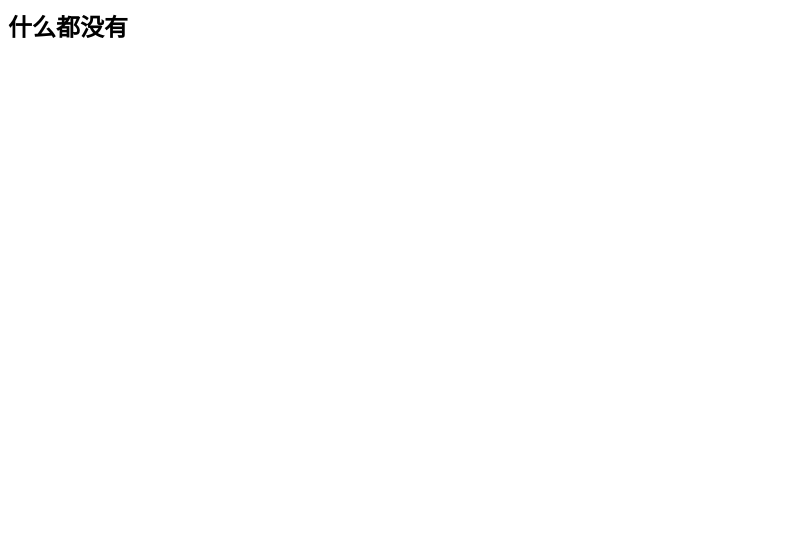
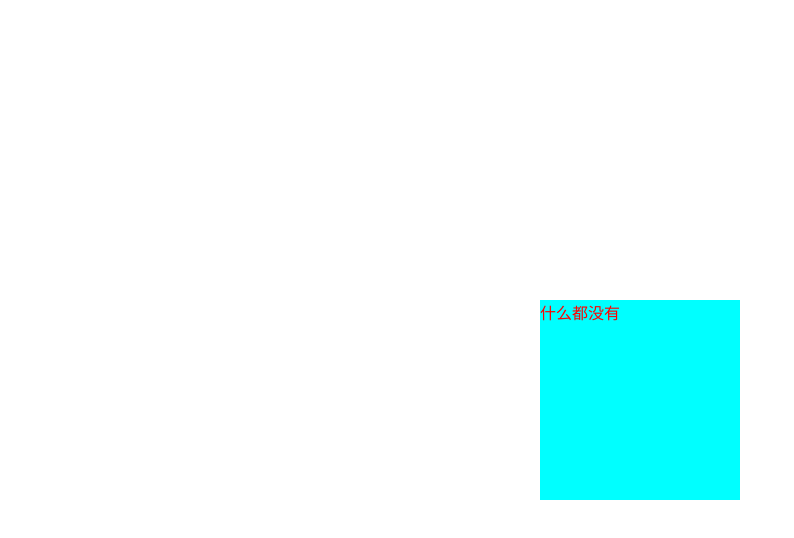
Before and after one commit to kongyuliuyun/kongyuliuyun.github.io, a plain HTML site: page index.html in a window 1280 px wide. Shown: the whole page, without its empty margins (0-794 px from the left). Drawn offline with Linux system fonts and the light colour scheme.

Commit message:
Update index.html

```diff
--- a/index.html
+++ b/index.html
@@ -1,8 +1,22 @@
 <html>
 <head></head>
+<style>
+#content{
+  width:200px;
+  height:200px;
+  position:absolute;
+  left:0;
+  right:0;
+  top:0;
+  bottom:0;
+  margin:auto;
+  background-color:aqua;
+  color:red
+}
+</style>
 <body>
 <div>
-<h2>什么都没有</h2>
+<div id="content">什么都没有</div>
 </div>
 </body>
 </html>
```
